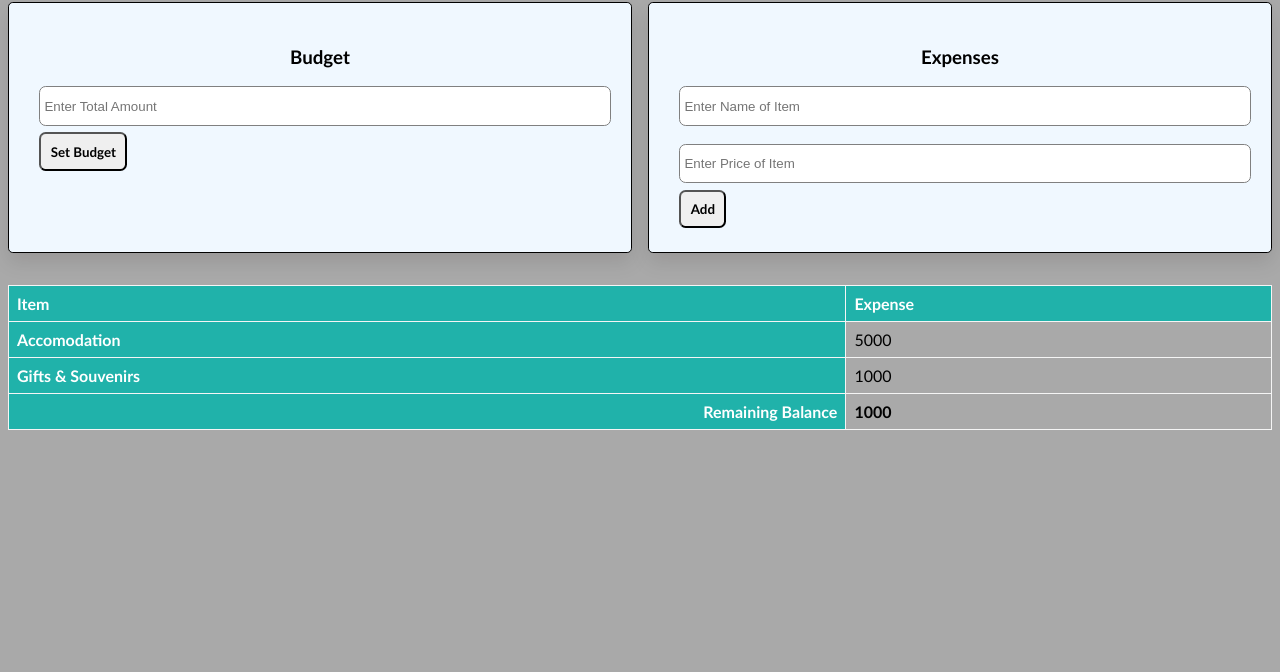
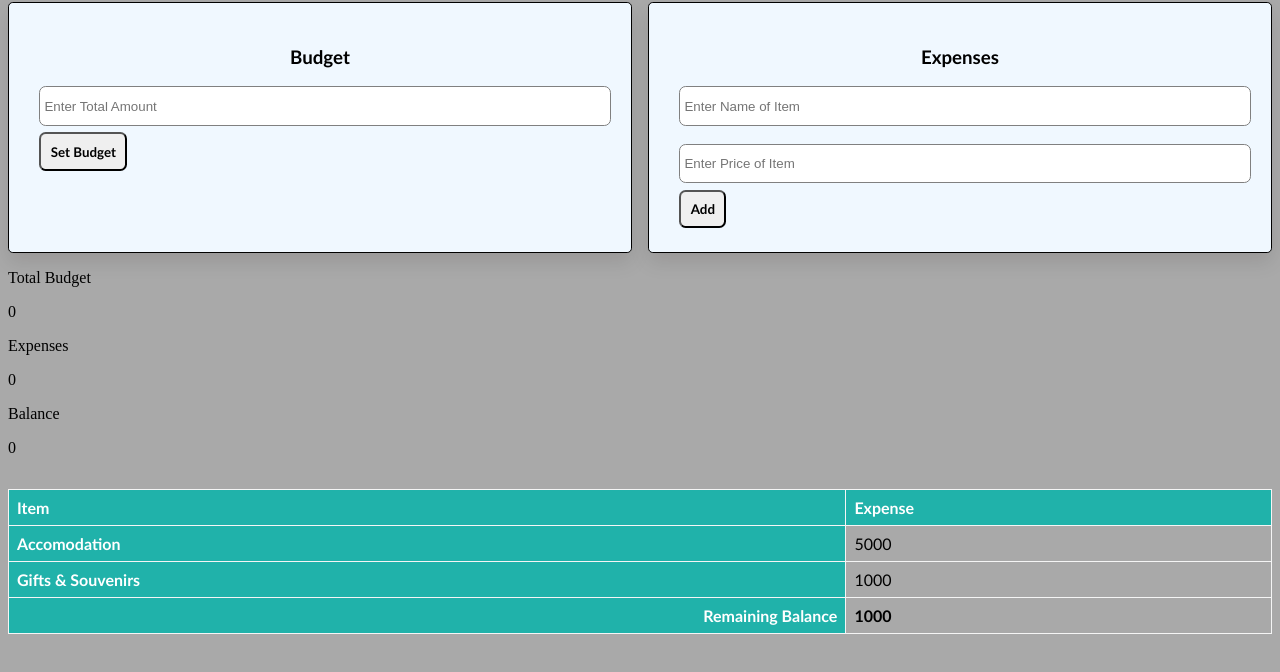
Before and after one commit to techup2024-lg6-cc/techup2024-lg1-cc, a plain HTML site: page index.html in a window 1280 px wide. Shown: the part 80-752 px from the top of the page. Drawn offline with Linux system fonts and the light colour scheme.

Commit message:
Update index.html add calculation table

```diff
--- a/index.html
+++ b/index.html
@@ -6,7 +6,7 @@
     <meta http-equiv="X-UA-Compatible" content="ie=edge">
     <title>wheremymoney</title>
     <link rel="stylesheet" href="stylesheet.css">
-    <link type="image/png" sizes="16x16" rel="icon" href=".../icons8-money-box-16.png">
+    <link rel="icon" type="image/x-icon" href="https://icons8.com/icon/ckrjM2xjKegD/cash">
   </head>
   <body>
     <h1>Expense Tracker</h1>
@@ -23,6 +23,21 @@
             <input type="number" id="expense-amount" placeholder="Enter Price of Item">
             <button class="submit" id="expense-button">Add</button>
         </div>
+    </div>
+
+    <div class="output-container">
+      <div>
+        <p>Total Budget</p>
+        <span id="total-budget-output">0</span>
+      </div>
+      <div>
+        <p>Expenses</p>
+        <span id="total-expenses-output">0</span>
+      </div>
+      <div>
+        <p>Balance</p>
+        <span id="balance-output">0</span>
+      </div>
     </div>
 
     <div class="expenses-table">
@@ -45,7 +60,7 @@
         </tbody>
         <tfoot>
             <tr>
-              <th scope="row" id="remaining-balance">Remaining Balance</th>
+              <th scope="row">Remaining Balance</th>
               <td>1000</td>
             </tr>
         </tfoot>
```
